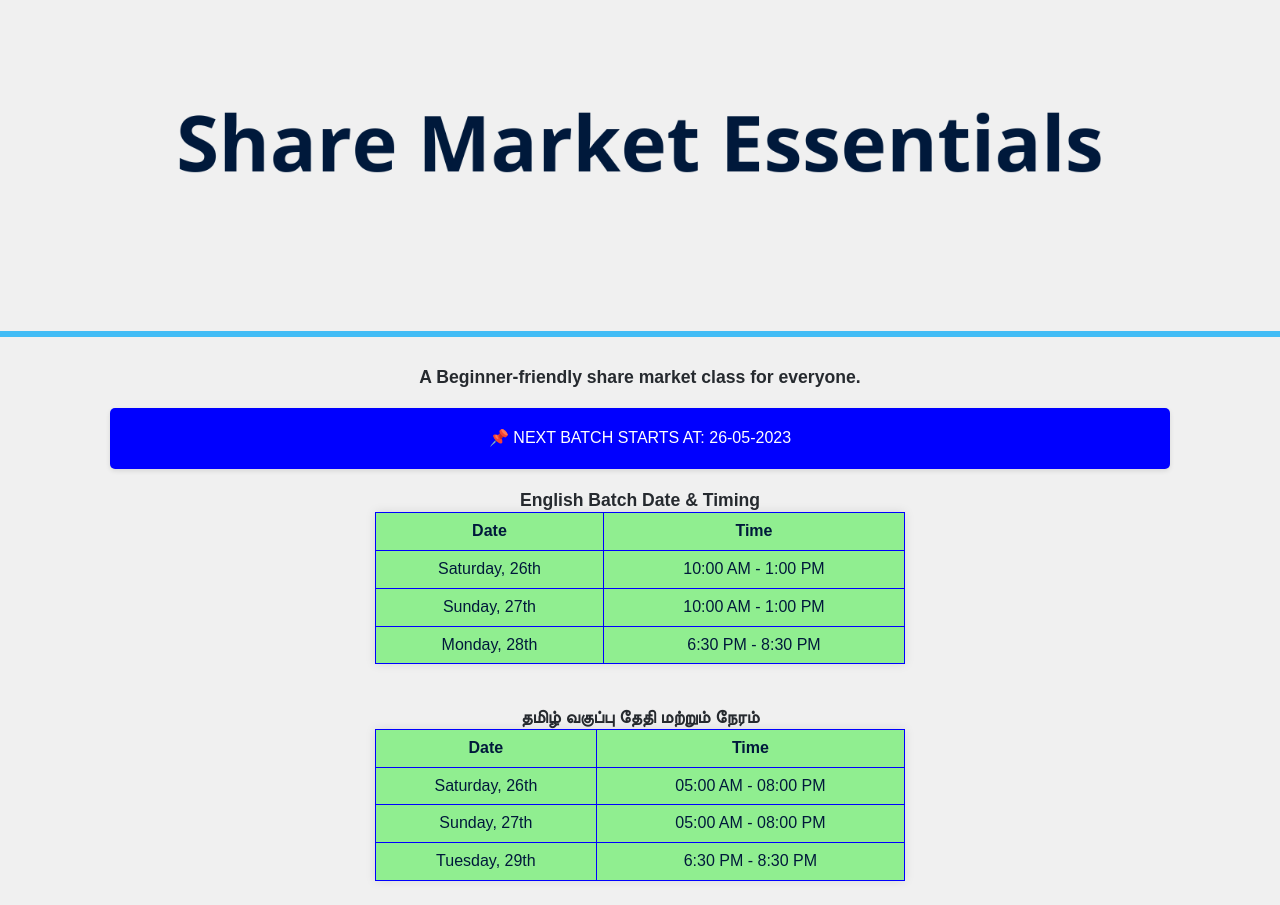
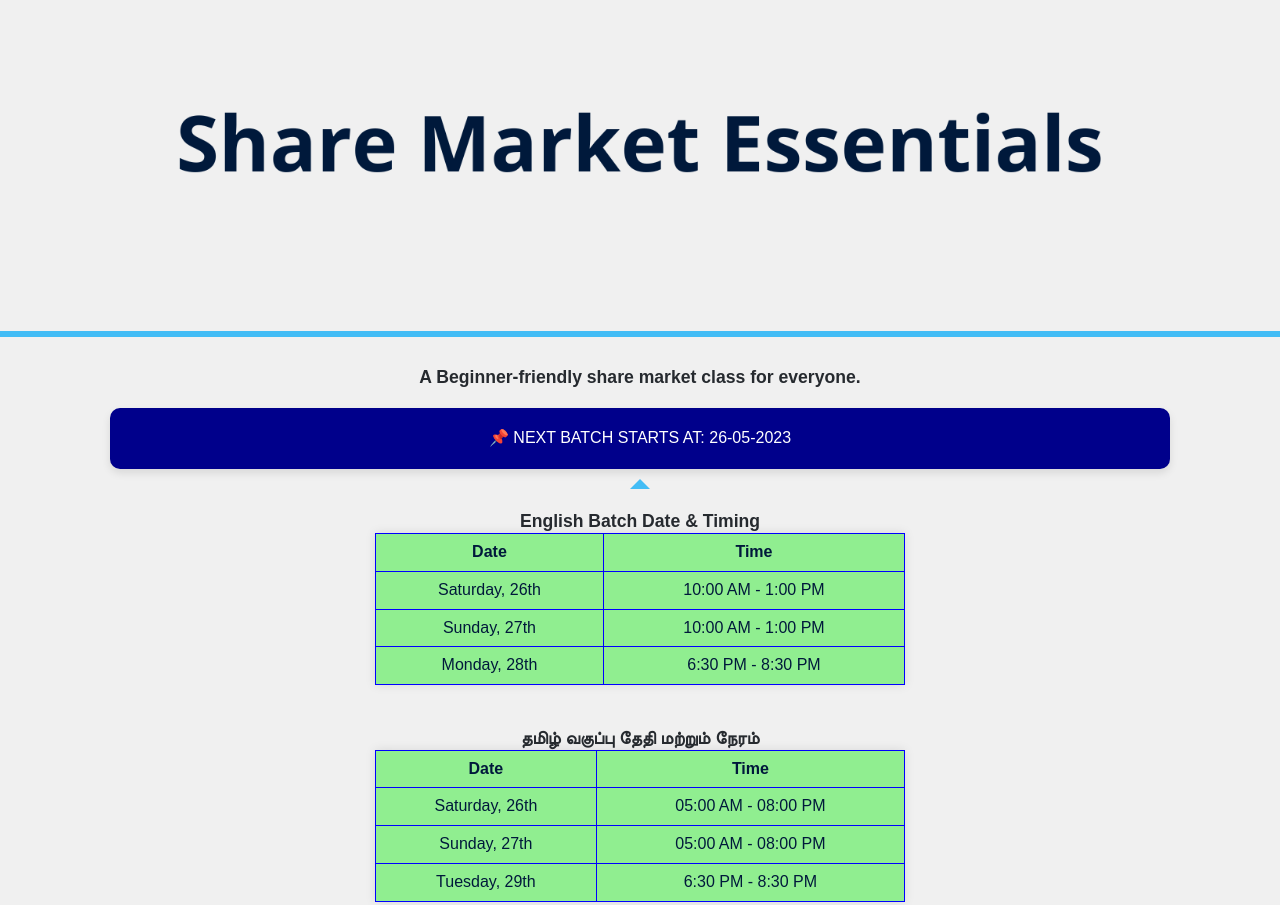
Before and after one commit to tradersk/essentials, a plain HTML site: page index.html in a window 1280 px wide. Shown: the top 905 px of the page. Drawn offline with Linux system fonts and the light colour scheme; a script that the page names is missing.

Commit message:
Update index.html

```diff
--- a/index.html
+++ b/index.html
@@ -63,25 +63,37 @@
     <div class="container">
 
 
-<style>
+ <style>
         body {
             background-color: #f2f2f2;
             font-family: Arial, sans-serif;
         }
 
-        .rectangle-box {
-            background-color: blue;
-            backdrop-filter: blur(10px);
+        .speech-bubble {
+            position: relative;
+            background-color: darkblue;
             color: #ffffff;
             padding: 20px;
             text-align: center;
             margin: 20px auto;
-            border-radius: 5px;
-            box-shadow: 0 2px 5px rgba(0, 0, 0, 0.1);
+            border-radius: 10px;
+            box-shadow: 0 4px 8px rgba(0, 0, 0, 0.1);
             white-space: nowrap; /* Prevent text wrapping */
         }
+
+        .speech-bubble::before {
+            content: '';
+            position: absolute;
+            top: 100%;
+            left: 50%;
+            margin-left: -10px;
+            border-width: 10px;
+            border-style: solid;
+            border-color: transparent transparent #42bcf5 transparent;
+        }
     </style>
- <div class="rectangle-box">
+
+	<div class="speech-bubble">
         📌 NEXT BATCH STARTS AT: 26-05-2023
     </div>
 <head>
@@ -117,7 +129,7 @@
         }
     </style>
 </head>
-<body>
+<body><br>
 
     <table class="schedule-table">
 	  <caption><h2>English Batch Date &amp; Timing</h2></caption>
@@ -181,7 +193,7 @@ My course is designed to make learning the share market easier, fun and informat
 
 You can enroll for the course regardless of your education or financial background. I'll explain the concepts in a very simple ways that <span class="tag"><font color="15007d">everyone can understand.</font></span>
       </p>
-	  <center> <a href="https://www.instamojo.com/@sreekrishnansk/l3007f090d6f24247af7d80283e68612c/" rel="im-checkout" data-text="Register Now!" data-css-style="color:#ffffff; background:orange; width:300px; border-radius:4px"   data-layout="vertical"></a>
+	  <center> <a href="https://www.instamojo.com/@sreekrishnansk/l3007f090d6f24247af7d80283e68612c/" rel="im-checkout" data-text="Register Now for ₹500" data-css-style="color:#ffffff; background:orange; width:300px; border-radius:4px"   data-layout="vertical"></a>
 <script src="https://js.instamojo.com/v1/button.js"></script></center>
 
     </div>
@@ -201,7 +213,7 @@ You can enroll for the course regardless of your education or financial backgrou
 I am pretty sure that you have investments in Fixed Deposit, Gold or even in Real Estate. But why you don't have an investment in Mutual Funds or in Shares? Only <span class="tag"><font color="15007d">3% of the population in India </font></span> knows how to invests in the stock market! just 3%. Why? because many of them lack basic knowledge of the stock market. They believe that the only investment opportunities are fixed deposits and gold. This must be changed. <br><br>Everyone should have a basic understanding of stock investments. If you are among the remaining 97%, now is the time to  <span class="tag"><font color="15007d">learn the foundations of the share market</font></span>and stock investment. Register now for the course and learn the essentials of share market in a   <span class="tag"><font color="15007d">easy & simple way.</font></span>
 
       </p>
-	 <center> <a href="https://www.instamojo.com/@sreekrishnansk/l3007f090d6f24247af7d80283e68612c/" rel="im-checkout" data-text="Register Now!" data-css-style="color:#ffffff; background:orange; width:300px; border-radius:4px"   data-layout="vertical"></a>
+	 <center> <a href="https://www.instamojo.com/@sreekrishnansk/l3007f090d6f24247af7d80283e68612c/" rel="im-checkout" data-text="Register Now for ₹500" data-css-style="color:#ffffff; background:orange; width:300px; border-radius:4px"   data-layout="vertical"></a>
 <script src="https://js.instamojo.com/v1/button.js"></script></center>
     </div>
   </section>
@@ -284,7 +296,7 @@ Tuesday, 29th	6:30 PM - 8:30 PM<br>
  	 3. You'll get the webinar link a day before the session.<br><br>
 
   <br>
-      	 <center> <a href="https://www.instamojo.com/@sreekrishnansk/l3007f090d6f24247af7d80283e68612c/" rel="im-checkout" data-text="Register Now!" data-css-style="color:#ffffff; background:orange; width:300px; border-radius:4px"   data-layout="vertical"></a>
+      	 <center> <a href="https://www.instamojo.com/@sreekrishnansk/l3007f090d6f24247af7d80283e68612c/" rel="im-checkout" data-text="Register Now for ₹500" data-css-style="color:#ffffff; background:orange; width:300px; border-radius:4px"   data-layout="vertical"></a>
 <script src="https://js.instamojo.com/v1/button.js"></script></center>
 
       </p>
```
